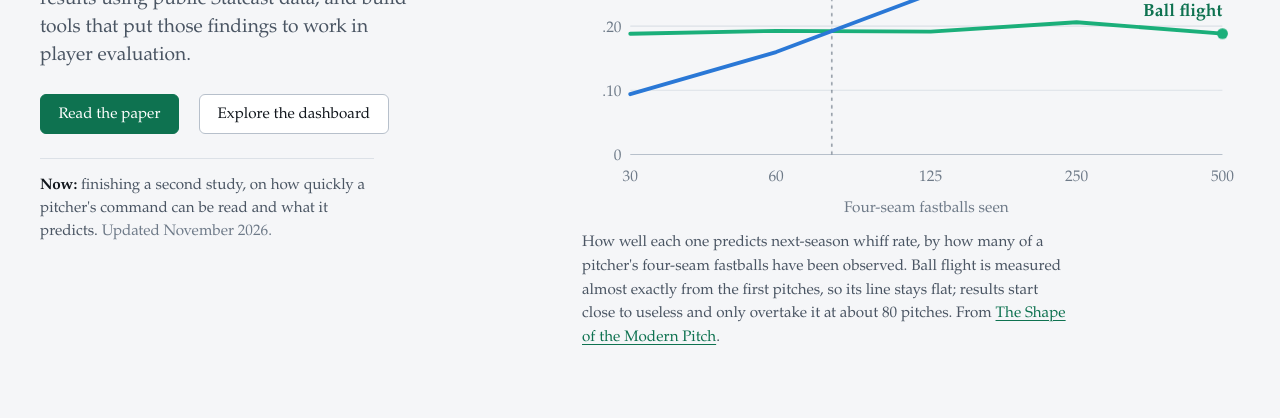
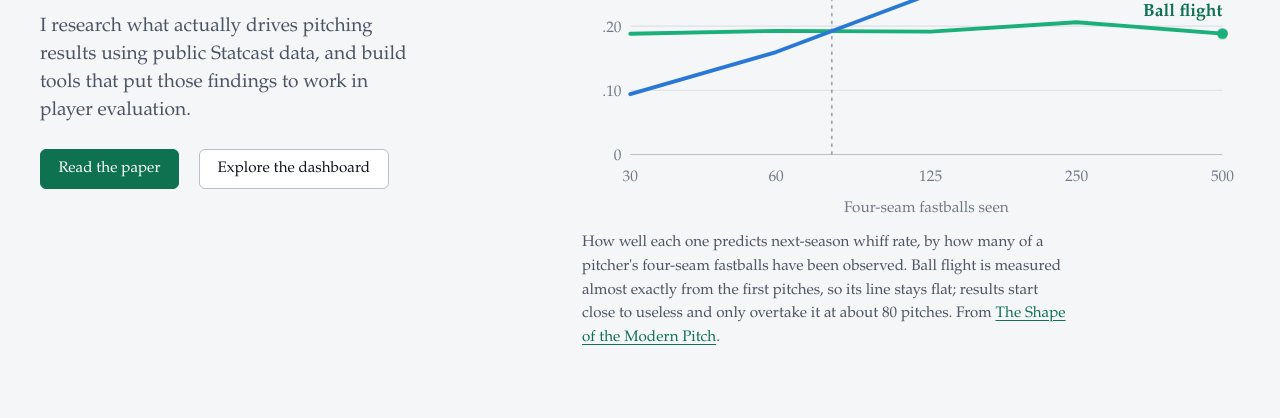
Before and after one commit to scobobo/scottluntz.com, a plain HTML site: page docs/index.html in a window 1280 px wide. Shown: the part 355-773 px from the top of the page. Drawn offline with Linux system fonts and the light colour scheme.

Commit message:
Hold the "Now" line until the command study is published
It named a study that is not out yet. The footer's updated date stays.

Co-Authored-By: Claude Opus 5.5 <noreply@anthropic.com>

```diff
--- a/docs/index.html
+++ b/docs/index.html
@@ -112,7 +112,6 @@
         <a class="btn btn-primary" href="/modern-pitch/">Read the paper</a>
         <a class="btn" href="/pitch-shape-explorer/">Explore the dashboard</a>
       </div>
-      <p class="now"><strong>Now:</strong> finishing a second study, on how quickly a pitcher's command can be read and what it predicts. <span class="when">Updated November 2026.</span></p>
     </div>
 
     <figure class="hero" aria-labelledby="finding">
--- a/docs/site.css
+++ b/docs/site.css
@@ -179,21 +179,6 @@ h1 {
 .btn-primary:hover { filter: brightness(1.08); border-color: var(--accent); }
 .btn:focus-visible { outline-offset: 2px; border-radius: 6px; }
 .actions .quiet { font-size: 1rem; }
-
-/* What is in progress, dated, under the opening actions. Quiet on purpose:
-   it says the work is current without competing with the two buttons. */
-.now {
-  margin: 1.75rem 0 0;
-  padding-top: 1rem;
-  border-top: 1px solid var(--rule);
-  max-width: 44ch;
-  font-size: 1rem;
-  line-height: 1.5;
-  color: var(--ink-2);
-}
-.now strong { color: var(--ink); font-weight: 600; }
-.now .when { color: var(--ink-3); }
-
 /* The one figure on the page: the crossover */
 
 .hero { margin: 0; }
@@ -408,7 +393,6 @@ footer .links { font-size: 0.95rem; }
   .lede { font-size: 1.2rem; }
   .actions { margin-top: 1.5rem; }
   .btn, .actions .quiet { font-size: 0.95rem; }
-  .now { font-size: 0.95rem; margin-top: 1.5rem; }
   .hero .finding { font-size: 1.35rem; margin-bottom: 0.75rem; }
   .hero figcaption { font-size: 0.95rem; }
 
--- a/src/site.css
+++ b/src/site.css
@@ -179,21 +179,6 @@ h1 {
 .btn-primary:hover { filter: brightness(1.08); border-color: var(--accent); }
 .btn:focus-visible { outline-offset: 2px; border-radius: 6px; }
 .actions .quiet { font-size: 1rem; }
-
-/* What is in progress, dated, under the opening actions. Quiet on purpose:
-   it says the work is current without competing with the two buttons. */
-.now {
-  margin: 1.75rem 0 0;
-  padding-top: 1rem;
-  border-top: 1px solid var(--rule);
-  max-width: 44ch;
-  font-size: 1rem;
-  line-height: 1.5;
-  color: var(--ink-2);
-}
-.now strong { color: var(--ink); font-weight: 600; }
-.now .when { color: var(--ink-3); }
-
 /* The one figure on the page: the crossover */
 
 .hero { margin: 0; }
@@ -408,7 +393,6 @@ footer .links { font-size: 0.95rem; }
   .lede { font-size: 1.2rem; }
   .actions { margin-top: 1.5rem; }
   .btn, .actions .quiet { font-size: 0.95rem; }
-  .now { font-size: 0.95rem; margin-top: 1.5rem; }
   .hero .finding { font-size: 1.35rem; margin-bottom: 0.75rem; }
   .hero figcaption { font-size: 0.95rem; }
 
```
Also changed, not shown: src/index.html (+0 -1 lines), 1 other file.
